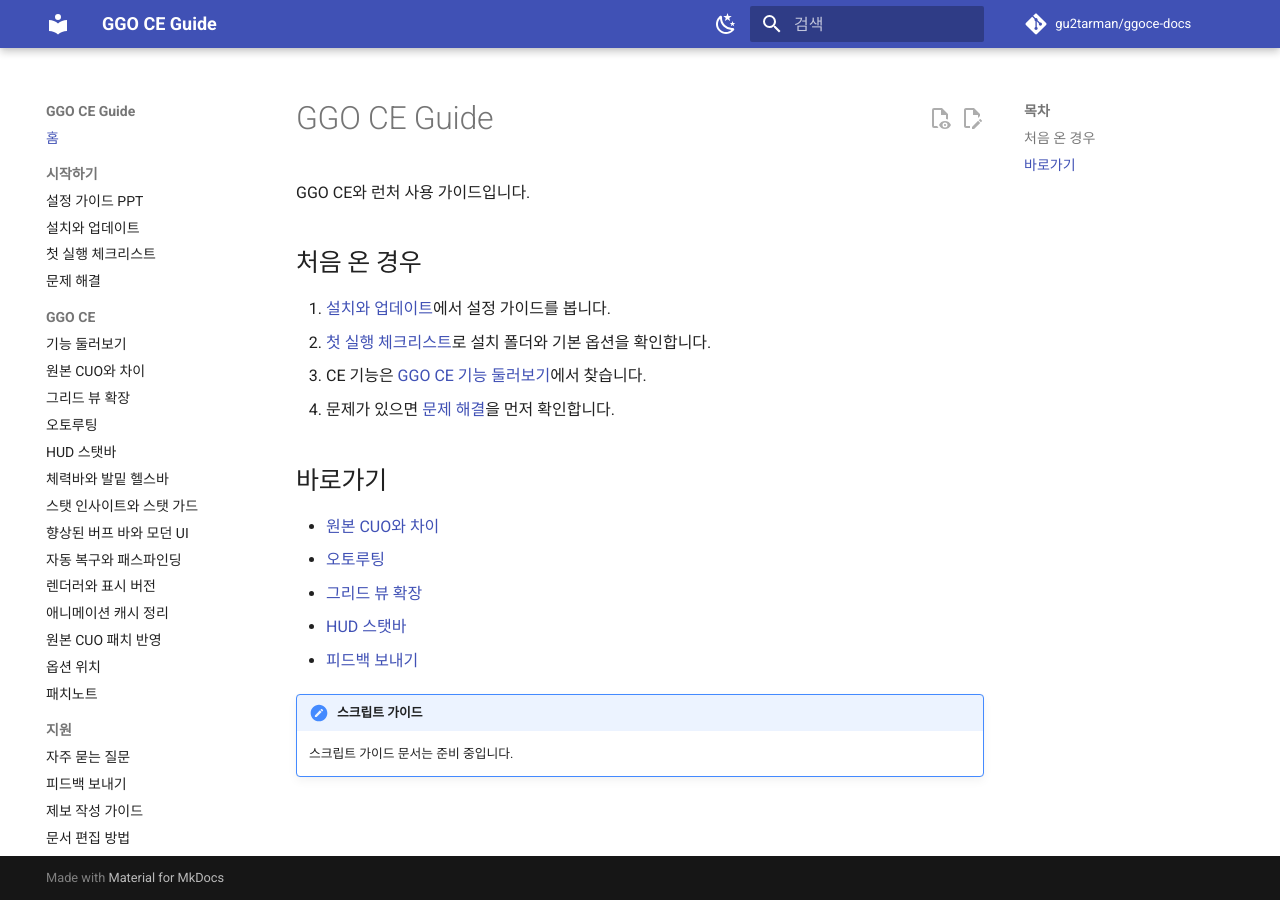
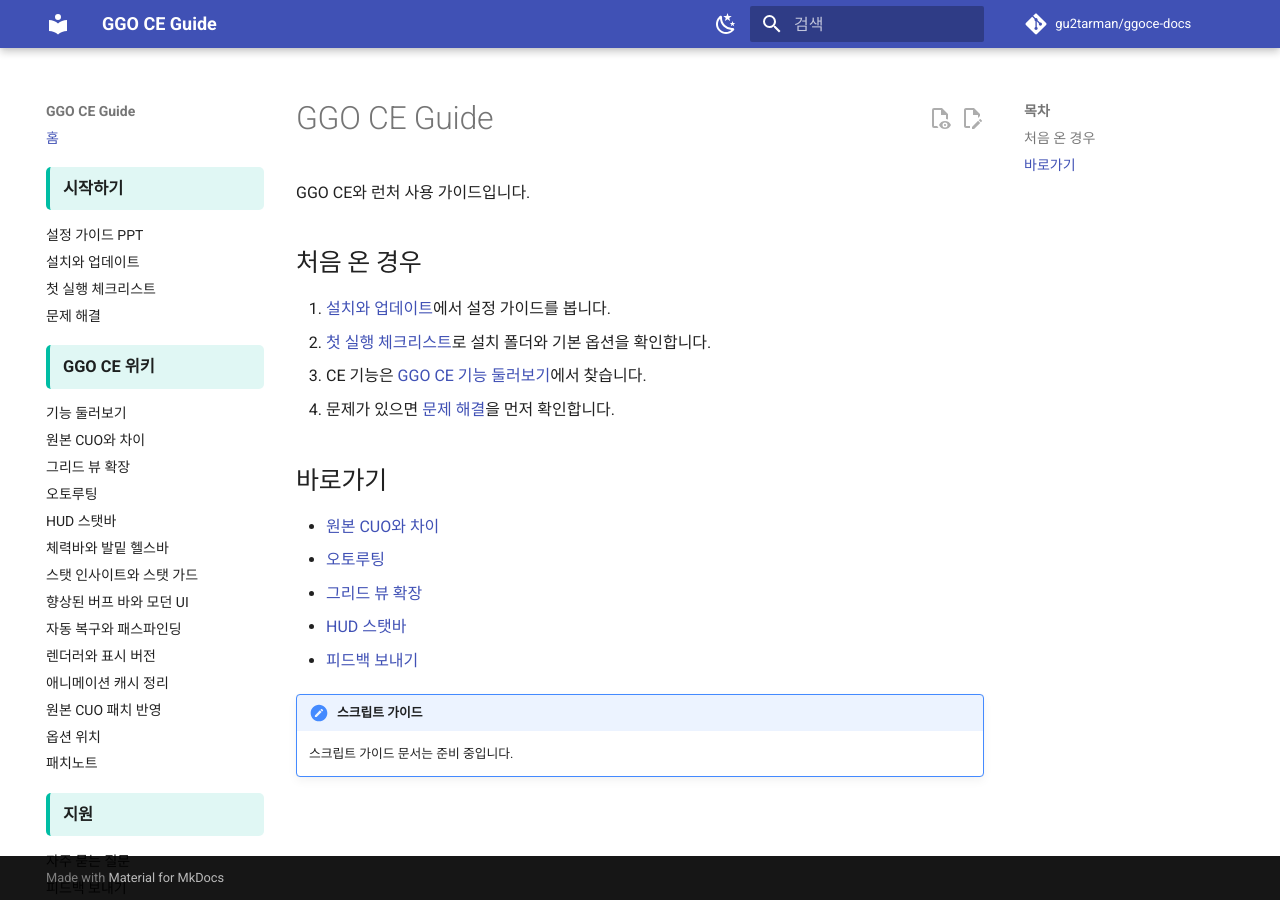
Before and after one commit to gu2tarman/ggoce-docs, an MkDocs documentation site: the page built from docs/index.md, in a window 1280 px wide. Built offline with MkDocs 1.6.1 and Material for MkDocs 9.7.7, drawn with Linux system fonts in a browser that asks for light colours; comment, search, counter and statistics services are not loaded.

Commit message:
Emphasize wiki sidebar sections

```diff
--- /dev/null
+++ b/docs/assets/stylesheets/sidebar.css
@@ -0,0 +1,19 @@
+.md-sidebar--primary .md-nav--primary > .md-nav__list > .md-nav__item--section > .md-nav__link {
+  margin: 1rem 0 0.35rem;
+  padding: 0.55rem 0.65rem;
+  border-left: 0.2rem solid var(--md-accent-fg-color);
+  border-radius: 0.25rem;
+  background: color-mix(in srgb, var(--md-accent-fg-color) 12%, transparent);
+  color: var(--md-default-fg-color);
+  font-size: 0.82rem;
+  font-weight: 800;
+}
+
+.md-sidebar--primary .md-nav--primary > .md-nav__list > .md-nav__item--section > .md-nav__link:hover {
+  background: color-mix(in srgb, var(--md-accent-fg-color) 18%, transparent);
+  color: var(--md-accent-fg-color);
+}
+
+.md-sidebar--primary .md-nav--primary > .md-nav__list > .md-nav__item--section:first-of-type > .md-nav__link {
+  margin-top: 0.25rem;
+}
--- a/mkdocs.yml
+++ b/mkdocs.yml
@@ -68,7 +68,7 @@ nav:
       - 설치와 업데이트: install/launcher.md
       - 첫 실행 체크리스트: install/first-run.md
       - 문제 해결: install/troubleshooting.md
-  - GGO CE:
+  - GGO CE 위키:
       - 기능 둘러보기: ce/features.md
       - 원본 CUO와 차이: ce/compare-original.md
       - 그리드 뷰 확장: ce/grid-view.md
@@ -88,3 +88,6 @@ nav:
       - 피드백 보내기: support/feedback.md
       - 제보 작성 가이드: support/reporting.md
       - 문서 편집 방법: support/editing-docs.md
+
+extra_css:
+  - assets/stylesheets/sidebar.css
```
